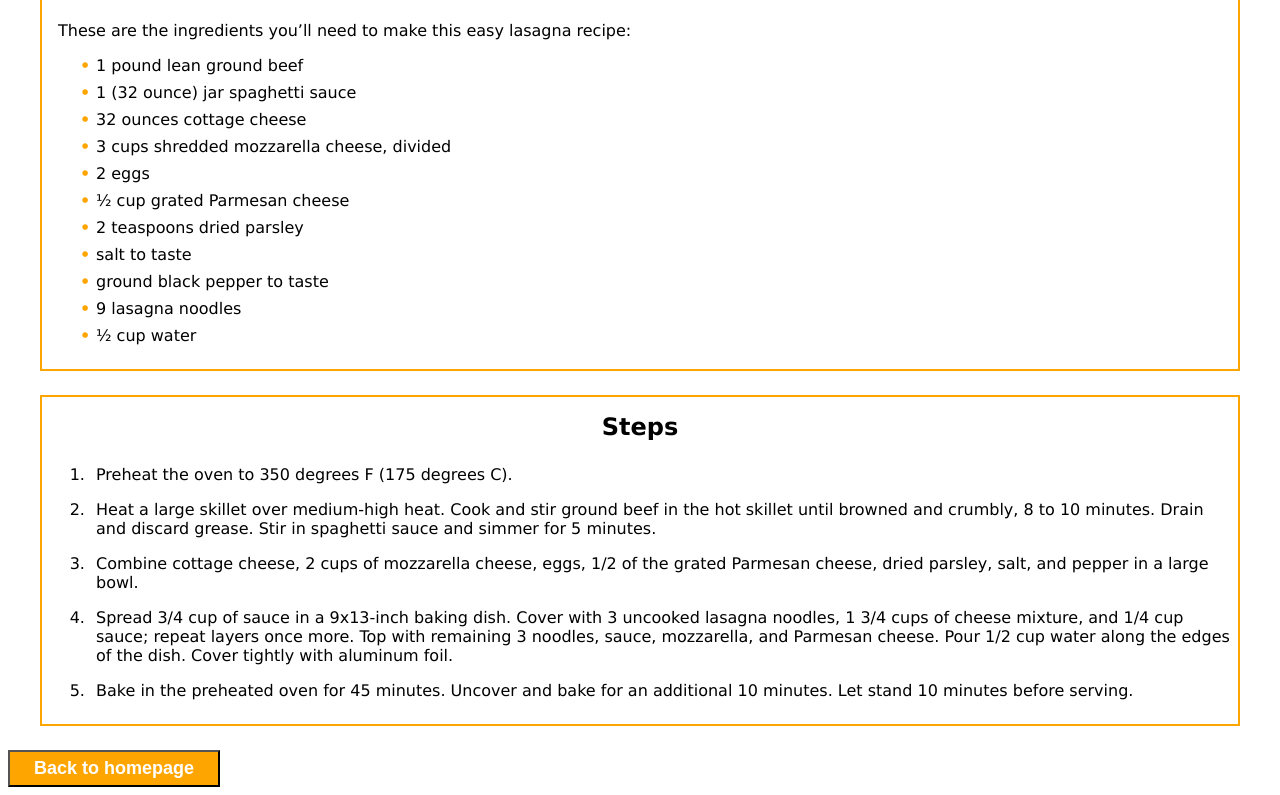
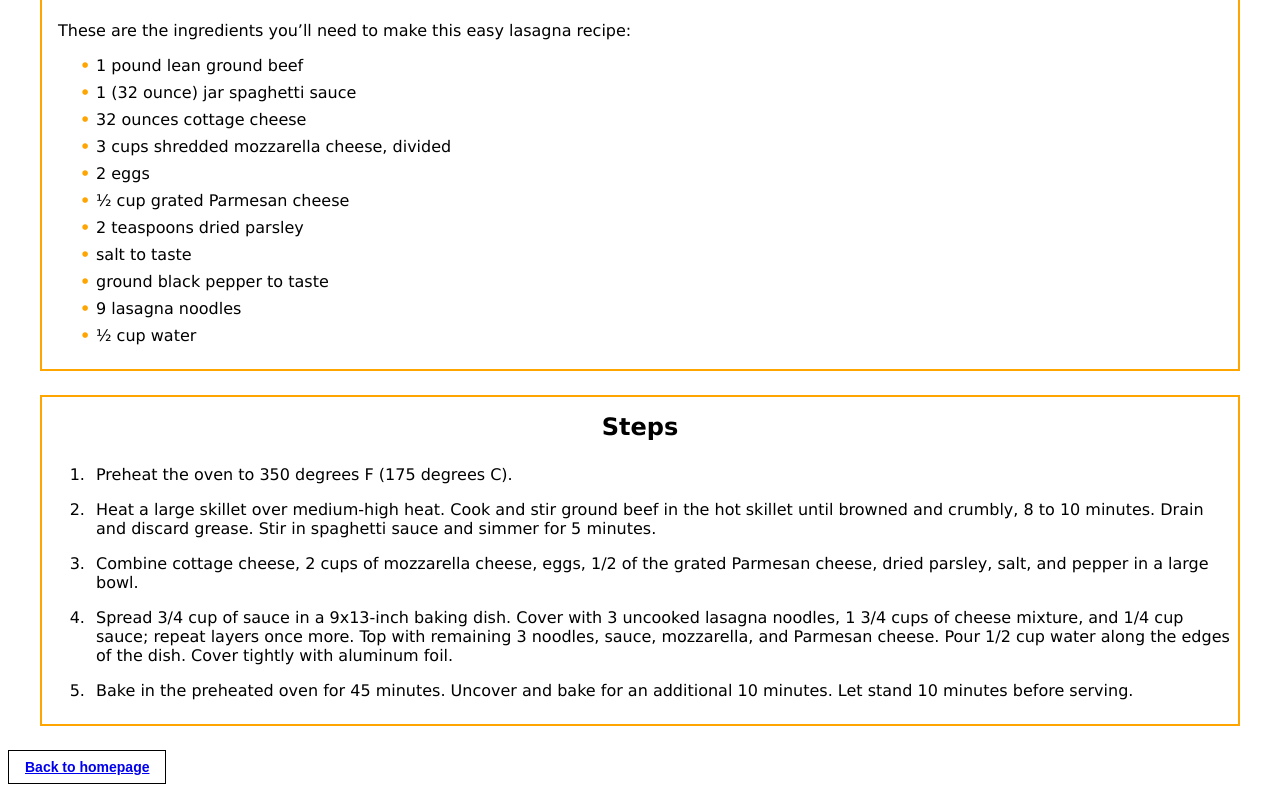
Before and after one commit to mikhbych/odin-recipes, a plain HTML site: page recipes/lasagna.html in a window 1280 px wide. Shown: the part 619-1414 px from the top of the page. Drawn offline with Linux system fonts and the light colour scheme.

Commit message:
Change the style of the 'back to home page' button

```diff
--- a/styles.css
+++ b/styles.css
@@ -72,16 +72,17 @@ h1 {
     margin-bottom: 16px;
 }
 
-.home-button {
-    background-color: orange;
-    padding: 6px 24px;
+.home-button,
+.recipes button {
+    background-color: white;
+    border: 1px solid black;
+    cursor: pointer;
+    font-weight: bold;
 }
 
-.home-button a {
-    color: white;
-    text-decoration: none;
-    font-weight: 700;
-    font-size: 18px;
+.home-button {
+    font-size: 14px;
+    padding: 8px 16px;
 }
 
 .recipes {
@@ -89,22 +90,19 @@ h1 {
 }
 
 .recipes button {
-    background-color: white;
-    border: 1px solid black;
     padding: 12px 24px;
-    cursor: pointer;
-    display: block;
-    font-weight: bold;
     font-size: 18px;
     width: 75%;
-    margin: 0px auto;
+    display: block;
+    margin: 0 auto;
 }
 
 .recipes button:not(:last-child) {
     border-bottom: none;
 }
 
-.recipes button:hover {
+.recipes button:hover,
+.home-button:hover {
     background-color: orange;
     color: white;
 }
```
Also changed, not shown: recipes/pesto-pasta.html (+1 -1 lines).
